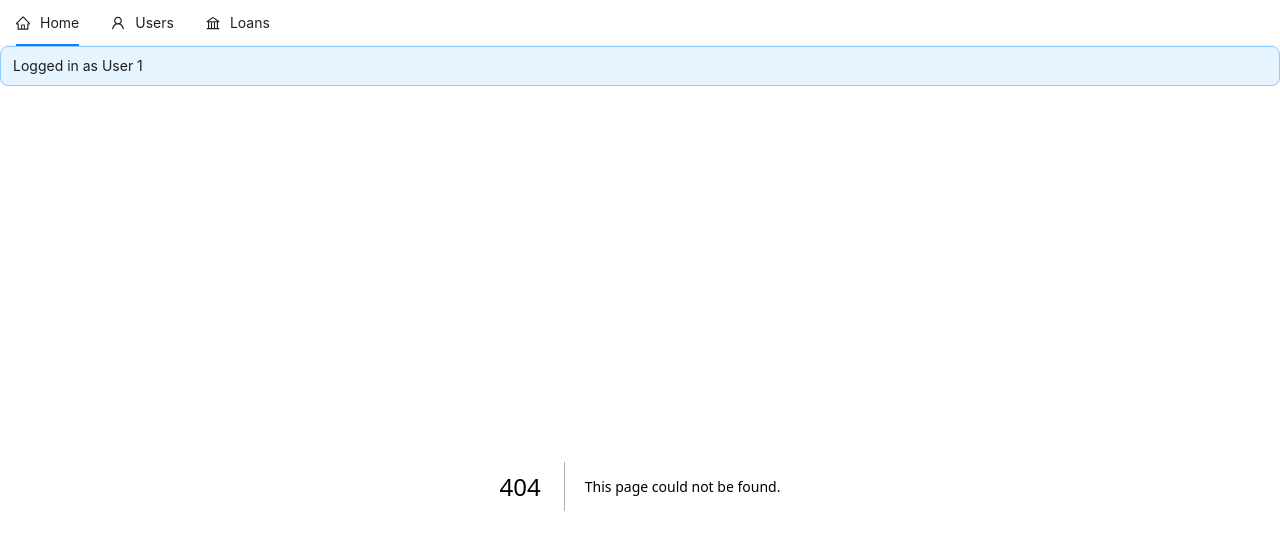
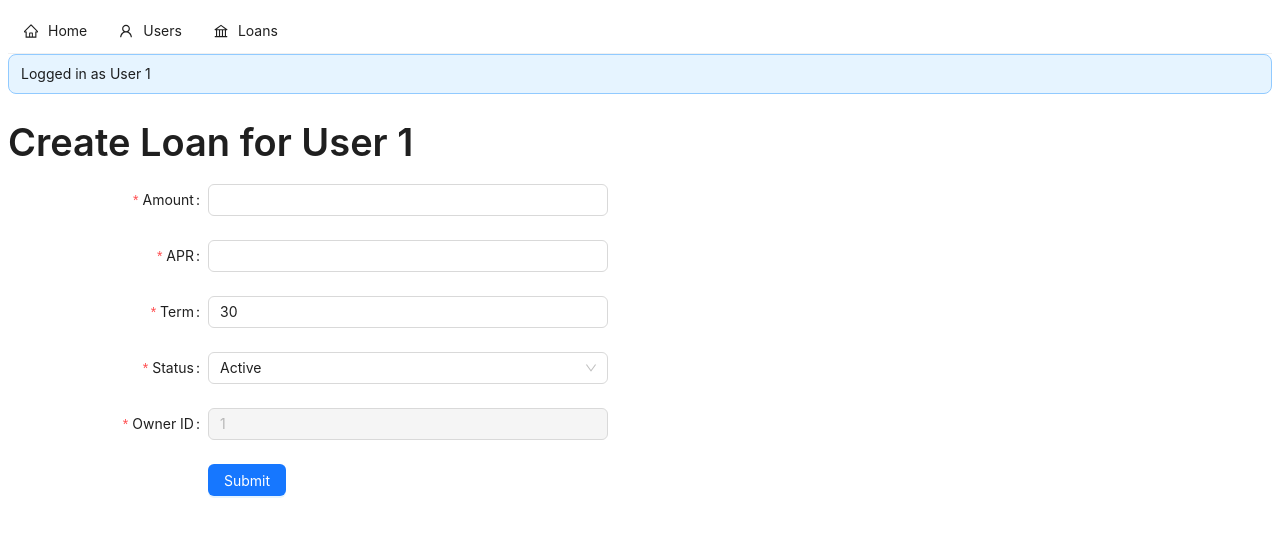
Before and after one commit to andynullwong/loan-tracker-fullstack, a Next.js app: page /loans/create in a window 1280 px wide. Before the commit this address had no page. Shown: the top 550 px of the page. Built offline with nearby package versions, Linux system fonts and the light colour scheme.

Commit message:
create loan page

```diff
--- a/src/app/layout.tsx
+++ b/src/app/layout.tsx
@@ -1,4 +1,3 @@
-import "./globals.css";
 import type { Metadata } from "next";
 import StyledComponentsRegistry from "../../lib/AntdRegistry";
 import TopMenu from "@/components/TopMenu";
--- /dev/null
+++ b/src/app/loading.ts
@@ -0,0 +1,5 @@
+import { Skeleton } from "antd";
+
+const Loading = () => <Skeleton />;
+
+export default Loading;
--- /dev/null
+++ b/src/app/loans/create/page.tsx
@@ -0,0 +1,118 @@
+"use client";
+
+import { useUserContext } from "@/context/user.context";
+import LoanSchema from "@/types/loan.type";
+import LoanSchemaBase from "@/types/loanBase.type";
+import { Form, Input, Button, Select } from "antd";
+import Title from "antd/es/typography/Title";
+import { useRouter } from "next/navigation";
+
+const CreateLoanForm = () => {
+  const { user, setUser } = useUserContext();
+  const router = useRouter();
+
+  const onFinish = async (values: LoanSchemaBase) => {
+    try {
+      const response = await fetch("/api/loans", {
+        method: "POST",
+        headers: {
+          "Content-Type": "application/json",
+        },
+        body: JSON.stringify(values),
+      });
+
+      if (response.ok) {
+        const data: LoanSchema = await response.json();
+        router.push(`/loans/${data.id}`);
+      } else {
+        console.error("Error:", response.status);
+      }
+    } catch (error) {
+      console.error("Error:", error);
+    }
+  };
+
+  const onFinishFailed = (errorInfo: any) => {
+    console.log("Failed:", errorInfo);
+  };
+  return (
+    <Form
+      name="basic"
+      labelCol={{ span: 8 }}
+      wrapperCol={{ span: 16 }}
+      style={{ maxWidth: 600 }}
+      initialValues={{ remember: true }}
+      onFinish={onFinish}
+      onFinishFailed={onFinishFailed}
+      autoComplete="off"
+    >
+      <Form.Item
+        label="Amount"
+        name="amount"
+        rules={[{ required: true, message: "Please input an amount!" }]}
+      >
+        <Input type="number" />
+      </Form.Item>
+
+      <Form.Item
+        label="APR"
+        name="apr"
+        rules={[{ required: true, message: "Please input the APR!" }]}
+      >
+        <Input type="number" />
+      </Form.Item>
+
+      <Form.Item
+        label="Term"
+        name="term"
+        rules={[{ required: true, message: "Please input the term!" }]}
+        initialValue={30}
+      >
+        <Input type="number" />
+      </Form.Item>
+
+      <Form.Item
+        label="Status"
+        name="status"
+        rules={[{ required: true, message: "Please select a status!" }]}
+        initialValue={"active"}
+      >
+        <Select
+          options={[
+            { value: "active", label: "Active" },
+            { value: "approved", label: "Approved" },
+            { value: "inactive", label: "Inactive" },
+            { value: "forbearance", label: "Forbearance" },
+          ]}
+        />
+      </Form.Item>
+
+      <Form.Item
+        label="Owner ID"
+        name="owner_id"
+        rules={[{ required: true, message: "Please input an owner ID!" }]}
+        initialValue={user}
+      >
+        <Input type="number" disabled={true} />
+      </Form.Item>
+
+      <Form.Item wrapperCol={{ offset: 8, span: 16 }}>
+        <Button type="primary" htmlType="submit">
+          Submit
+        </Button>
+      </Form.Item>
+    </Form>
+  );
+};
+
+const CreateLoan = () => {
+  const { user, setUser } = useUserContext();
+  return (
+    <>
+      <Title>{`Create Loan for User ${user}`}</Title>
+      <CreateLoanForm />
+    </>
+  );
+};
+
+export default CreateLoan;
--- a/src/app/users/[userId]/page.tsx
+++ b/src/app/users/[userId]/page.tsx
@@ -66,7 +66,7 @@ const UserPage = ({ params }: { params: { userId: string } }) => {
       key: "action",
       render: (_, record) => (
         <Space size="middle">
-          <a>💸 View Loan</a>
+          <a>🗓️ View Schedule</a>
           <a>✏️ Update Loan</a>
         </Space>
       ),
@@ -110,7 +110,7 @@ const UserPage = ({ params }: { params: { userId: string } }) => {
     <div>
       <Title>{`User ${userId}`}</Title>
 
-      <Title level={2}>Own Loans</Title>
+      <Title level={2}>My Loans</Title>
       {OwnTable}
 
       <Title level={2}>Shared Loans</Title>
--- a/src/components/TopMenu.tsx
+++ b/src/components/TopMenu.tsx
@@ -3,17 +3,20 @@
 import React from "react";
 import {
   BankOutlined,
+  CopyOutlined,
+  FormOutlined,
   HomeOutlined,
   UserAddOutlined,
   UserOutlined,
   UsergroupAddOutlined,
 } from "@ant-design/icons";
 import type { MenuProps } from "antd";
-import { Alert, Avatar, Menu } from "antd";
+import { Alert, Menu } from "antd";
 import { useUserContext } from "@/context/user.context";
-import Title from "antd/es/typography/Title";
 import Link from "next/link";
 
+const TopMenu = () => {
+  const { user, setUser } = useUserContext();
   const items: MenuProps["items"] = [
     {
       label: <Link href="/">Home</Link>,
@@ -26,14 +29,14 @@ const items: MenuProps["items"] = [
       icon: <UserOutlined />,
       children: [
         {
+          label: <Link href="/users">Get All Users</Link>,
+          key: "users-get-all",
+          icon: <UsergroupAddOutlined />,
+        },
+        {
           label: <Link href="/users/create">Create User</Link>,
           key: "users-create",
           icon: <UserAddOutlined />,
-      },
-      {
-        label: <Link href="/users">Get All Users</Link>,
-        key: "users-get-all",
-        icon: <UsergroupAddOutlined />,
         },
       ],
     },
@@ -43,19 +46,19 @@ const items: MenuProps["items"] = [
       icon: <BankOutlined />,
       children: [
         {
-        label: <Link href="/users">Create Loan</Link>,
-        key: "loans-create",
+          label: <Link href={`/users/${user}`}>My Loans</Link>,
+          key: "loans-get-all",
+          icon: <CopyOutlined />,
         },
         {
-        label: <Link href="/users">Get All Loans</Link>,
-        key: "loans-get-all",
+          label: <Link href="/loans/create">Create Loan</Link>,
+          key: "loans-create",
+          icon: <FormOutlined />,
         },
       ],
     },
   ];
 
-const TopMenu = () => {
-  const { user, setUser } = useUserContext();
   return (
     <>
       <Menu mode="horizontal" items={items} />
```
Also changed, not shown: src/app/users/create/page.tsx (+2 -8 lines), src/app/globals.css (deleted). Lines whose indentation alone changed are shown as unchanged.
